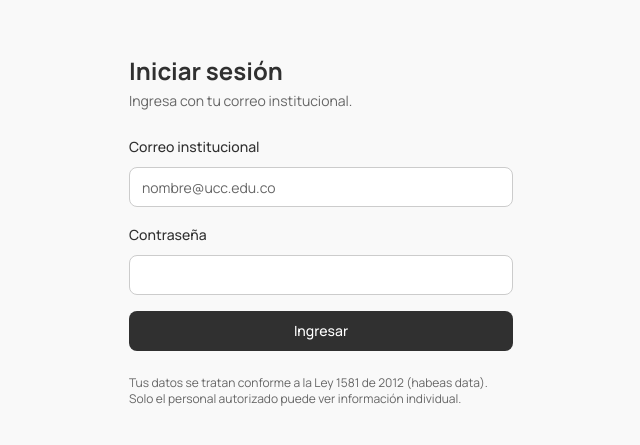
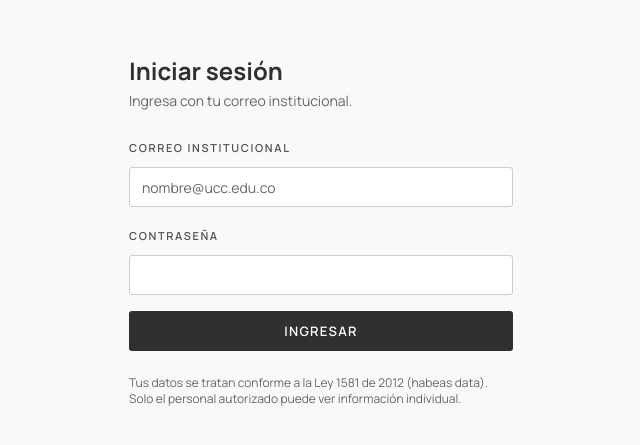
Before and after one commit to Jhoan-Pd/DesercionUCC, a Next.js app: page /login in a window 1280 px wide. Shown: the part 169-614 px from the top of the page, without its empty margins (639-1279 px from the left). Built offline with nearby package versions, Linux system fonts and the light colour scheme; no server answers.

Commit message:
style(ui): botones, etiquetas, tarjetas, tablas y formularios con el estilo editorial

```diff
--- a/components/comunes/Paginacion.tsx
+++ b/components/comunes/Paginacion.tsx
@@ -10,10 +10,10 @@ export function Paginacion({ pagina, paginas, total, base, params, unidad = "est
     const s = q.toString();
     return s ? `${base}?${s}` : base;
   };
-  const clase = "inline-flex h-9 items-center gap-1 rounded-md border px-3 text-sm hover:bg-secondary";
+  const clase = "inline-flex h-9 items-center gap-1 rounded-sm border border-tinta/25 bg-card px-3 text-[12px] font-semibold uppercase tracking-[0.1em] text-tinta hover:border-tinta";
   return (
     <nav aria-label="Paginación" className="flex flex-wrap items-center justify-between gap-3 text-sm">
-      <span className="text-muted-foreground">{total.toLocaleString("es-CO")} {unidad} · página {pagina} de {paginas}</span>
+      <span className="meta">{total.toLocaleString("es-CO")} {unidad} · página {pagina} de {paginas}</span>
       <div className="flex gap-2">
         {pagina > 1 ? <Link href={url(pagina - 1)} className={clase}><ChevronLeft className="h-4 w-4" aria-hidden /> Anterior</Link> : <span className={`${clase} pointer-events-none opacity-40`}><ChevronLeft className="h-4 w-4" aria-hidden /> Anterior</span>}
         {pagina < paginas ? <Link href={url(pagina + 1)} className={clase}>Siguiente <ChevronRight className="h-4 w-4" aria-hidden /></Link> : <span className={`${clase} pointer-events-none opacity-40`}>Siguiente <ChevronRight className="h-4 w-4" aria-hidden /></span>}
--- a/components/ui/alert.tsx
+++ b/components/ui/alert.tsx
@@ -3,13 +3,13 @@ import { cva, type VariantProps } from "class-variance-authority";
 import { AlertTriangle, CheckCircle2, Info } from "lucide-react";
 import { cn } from "@/lib/utils";
 
-const alertVariants = cva("flex gap-3 rounded-lg border p-4 text-sm", {
+const alertVariants = cva("flex gap-3 rounded-lg border p-4 text-sm leading-relaxed", {
   variants: {
     variant: {
-      info: "border-sky-200 bg-sky-50 text-sky-900",
-      success: "border-green-200 bg-green-50 text-green-900",
-      warning: "border-amber-200 bg-amber-50 text-amber-900",
-      error: "border-red-200 bg-red-50 text-red-900",
+      info: "border-bruma bg-[#EEF3F6] text-marino",
+      success: "border-riesgo-bajo-borde bg-riesgo-bajo-fondo text-riesgo-bajo",
+      warning: "border-riesgo-medio-borde bg-riesgo-medio-fondo text-riesgo-medio",
+      error: "border-riesgo-alto-borde bg-riesgo-alto-fondo text-riesgo-alto",
     },
   },
   defaultVariants: { variant: "info" },
--- a/components/ui/badge.tsx
+++ b/components/ui/badge.tsx
@@ -2,14 +2,14 @@ import * as React from "react";
 import { cva, type VariantProps } from "class-variance-authority";
 import { cn } from "@/lib/utils";
 
-const badgeVariants = cva("inline-flex items-center rounded-full px-2.5 py-0.5 text-xs font-semibold", {
+const badgeVariants = cva("inline-flex items-center rounded-sm px-2 py-0.5 text-[11px] font-semibold uppercase tracking-[0.12em]", {
   variants: {
     variant: {
-      default: "bg-primary/10 text-primary",
-      success: "bg-green-100 text-green-800",
-      warning: "bg-amber-100 text-amber-800",
-      danger: "bg-red-100 text-red-800",
-      muted: "bg-secondary text-secondary-foreground",
+      default: "bg-bruma text-marino",
+      success: "bg-riesgo-bajo-fondo text-riesgo-bajo",
+      warning: "bg-riesgo-medio-fondo text-riesgo-medio",
+      danger: "bg-riesgo-alto-fondo text-riesgo-alto",
+      muted: "bg-secondary text-grafito",
     },
   },
   defaultVariants: { variant: "default" },
--- a/components/ui/button.tsx
+++ b/components/ui/button.tsx
@@ -2,18 +2,18 @@ import * as React from "react";
 import { cva, type VariantProps } from "class-variance-authority";
 import { cn } from "@/lib/utils";
 
-const buttonVariants = cva(
-  "inline-flex items-center justify-center gap-2 whitespace-nowrap rounded-md text-sm font-medium transition-colors focus-visible:outline-none focus-visible:ring-2 focus-visible:ring-ring focus-visible:ring-offset-2 disabled:pointer-events-none disabled:opacity-50",
+export const buttonVariants = cva(
+  "inline-flex items-center justify-center gap-2 whitespace-nowrap rounded-sm text-[13px] font-semibold uppercase tracking-[0.1em] transition-colors focus-visible:outline-none focus-visible:ring-2 focus-visible:ring-ring focus-visible:ring-offset-2 disabled:pointer-events-none disabled:opacity-50",
   {
     variants: {
       variant: {
-        default: "bg-primary text-primary-foreground hover:bg-ucc-azul-oscuro",
-        accent: "bg-accent text-accent-foreground hover:bg-ucc-verde/90",
-        outline: "border border-input bg-card hover:bg-secondary",
-        ghost: "hover:bg-secondary",
-        destructive: "bg-destructive text-destructive-foreground hover:bg-destructive/90",
+        default: "bg-primary text-primary-foreground hover:bg-grafito",
+        accent: "bg-accent text-accent-foreground hover:bg-pino",
+        outline: "border border-tinta/30 bg-card text-tinta hover:border-tinta",
+        ghost: "text-grafito hover:bg-secondary hover:text-tinta",
+        destructive: "bg-destructive text-destructive-foreground hover:bg-riesgo-alto",
       },
-      size: { default: "h-10 px-4 py-2", sm: "h-8 px-3 text-xs", lg: "h-11 px-6" },
+      size: { default: "h-10 px-5 py-2", sm: "h-8 px-3 text-[11px]", lg: "h-11 px-7" },
     },
     defaultVariants: { variant: "default", size: "default" },
   },
--- a/components/ui/card.tsx
+++ b/components/ui/card.tsx
@@ -2,19 +2,19 @@ import * as React from "react";
 import { cn } from "@/lib/utils";
 
 export const Card = React.forwardRef<HTMLDivElement, React.HTMLAttributes<HTMLDivElement>>(({ className, ...props }, ref) => (
-  <div ref={ref} className={cn("rounded-lg border bg-card text-card-foreground shadow-sm", className)} {...props} />
+  <div ref={ref} className={cn("rounded-xl border bg-card text-card-foreground", className)} {...props} />
 ));
 Card.displayName = "Card";
 
 export const CardHeader = ({ className, ...props }: React.HTMLAttributes<HTMLDivElement>) => (
-  <div className={cn("flex flex-col space-y-1 p-5 pb-2", className)} {...props} />
+  <div className={cn("flex flex-col space-y-1.5 p-6 pb-2", className)} {...props} />
 );
 export const CardTitle = ({ className, ...props }: React.HTMLAttributes<HTMLHeadingElement>) => (
-  <h3 className={cn("text-base font-semibold leading-tight tracking-tight", className)} {...props} />
+  <h3 className={cn("font-serif text-[24px] font-semibold leading-tight tracking-[-0.01em] text-tinta", className)} {...props} />
 );
 export const CardDescription = ({ className, ...props }: React.HTMLAttributes<HTMLParagraphElement>) => (
   <p className={cn("text-sm text-muted-foreground", className)} {...props} />
 );
 export const CardContent = ({ className, ...props }: React.HTMLAttributes<HTMLDivElement>) => (
-  <div className={cn("p-5 pt-2", className)} {...props} />
+  <div className={cn("p-6 pt-3", className)} {...props} />
 );
--- a/components/ui/input.tsx
+++ b/components/ui/input.tsx
@@ -6,7 +6,7 @@ export const Input = React.forwardRef<HTMLInputElement, React.InputHTMLAttribute
     type={type}
     ref={ref}
     className={cn(
-      "flex h-10 w-full rounded-md border border-input bg-card px-3 py-2 text-sm placeholder:text-muted-foreground focus-visible:outline-none focus-visible:ring-2 focus-visible:ring-ring disabled:cursor-not-allowed disabled:opacity-50",
+      "flex h-10 w-full rounded-sm border border-input bg-card px-3 py-2 text-sm placeholder:text-muted-foreground focus-visible:outline-none focus-visible:ring-2 focus-visible:ring-ring disabled:cursor-not-allowed disabled:opacity-50",
       className,
     )}
     {...props}
--- a/components/ui/label.tsx
+++ b/components/ui/label.tsx
@@ -2,6 +2,6 @@ import * as React from "react";
 import { cn } from "@/lib/utils";
 
 export const Label = React.forwardRef<HTMLLabelElement, React.LabelHTMLAttributes<HTMLLabelElement>>(({ className, ...props }, ref) => (
-  <label ref={ref} className={cn("text-sm font-medium leading-none", className)} {...props} />
+  <label ref={ref} className={cn("text-[11px] font-semibold uppercase leading-none tracking-ceja text-grafito", className)} {...props} />
 ));
 Label.displayName = "Label";
--- a/components/ui/select.tsx
+++ b/components/ui/select.tsx
@@ -10,7 +10,7 @@ export const Select = React.forwardRef<HTMLSelectElement, React.SelectHTMLAttrib
   <select
     ref={ref}
     className={cn(
-      "flex h-10 w-full rounded-md border border-input bg-card px-3 py-2 text-sm focus-visible:outline-none focus-visible:ring-2 focus-visible:ring-ring disabled:cursor-not-allowed disabled:opacity-50",
+      "flex h-10 w-full rounded-sm border border-input bg-card px-3 py-2 text-sm focus-visible:outline-none focus-visible:ring-2 focus-visible:ring-ring disabled:cursor-not-allowed disabled:opacity-50",
       className,
     )}
     {...props}
--- a/components/ui/textarea.tsx
+++ b/components/ui/textarea.tsx
@@ -5,7 +5,7 @@ export const Textarea = React.forwardRef<HTMLTextAreaElement, React.TextareaHTML
   <textarea
     ref={ref}
     className={cn(
-      "flex min-h-[90px] w-full rounded-md border border-input bg-card px-3 py-2 text-sm placeholder:text-muted-foreground focus-visible:outline-none focus-visible:ring-2 focus-visible:ring-ring disabled:cursor-not-allowed disabled:opacity-50",
+      "flex min-h-[90px] w-full rounded-sm border border-input bg-card px-3 py-2 text-sm placeholder:text-muted-foreground focus-visible:outline-none focus-visible:ring-2 focus-visible:ring-ring disabled:cursor-not-allowed disabled:opacity-50",
       className,
     )}
     {...props}
```
Also changed, not shown: components/ui/dialog.tsx (+4 -4 lines), components/ui/table.tsx (+4 -4 lines).
